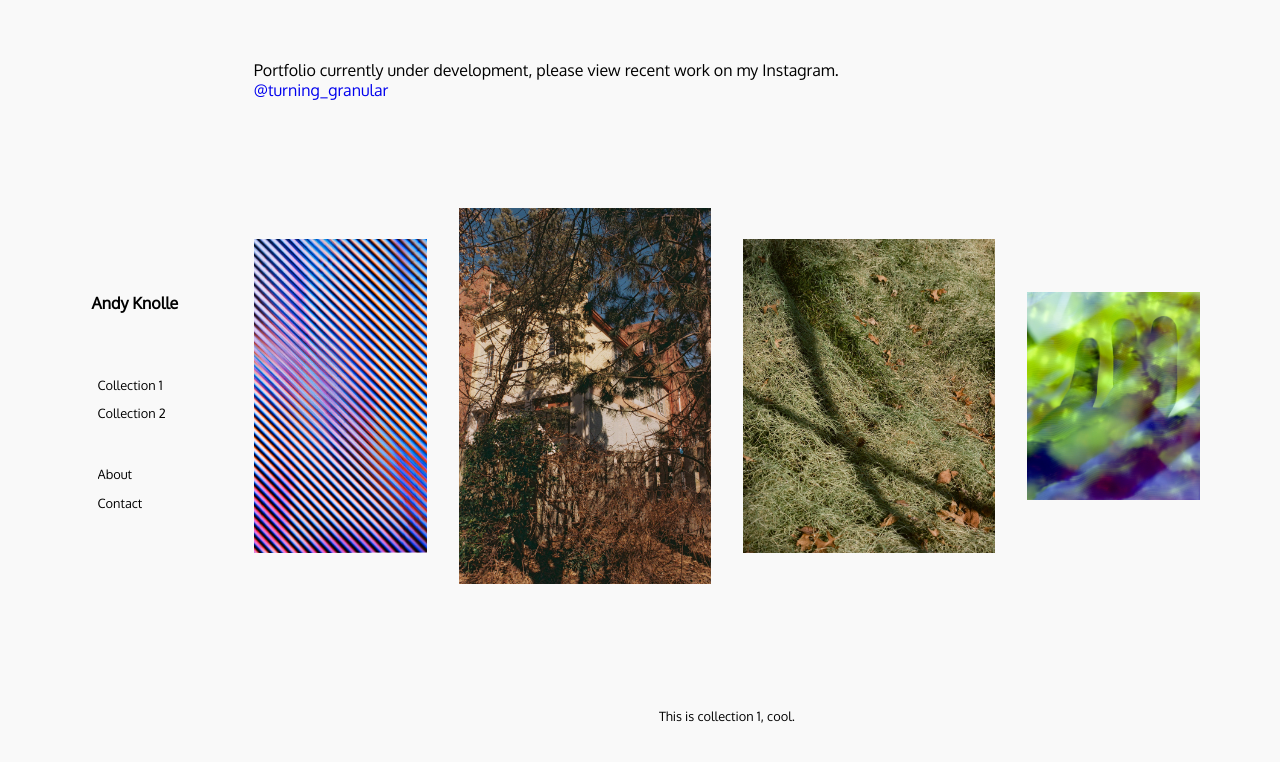
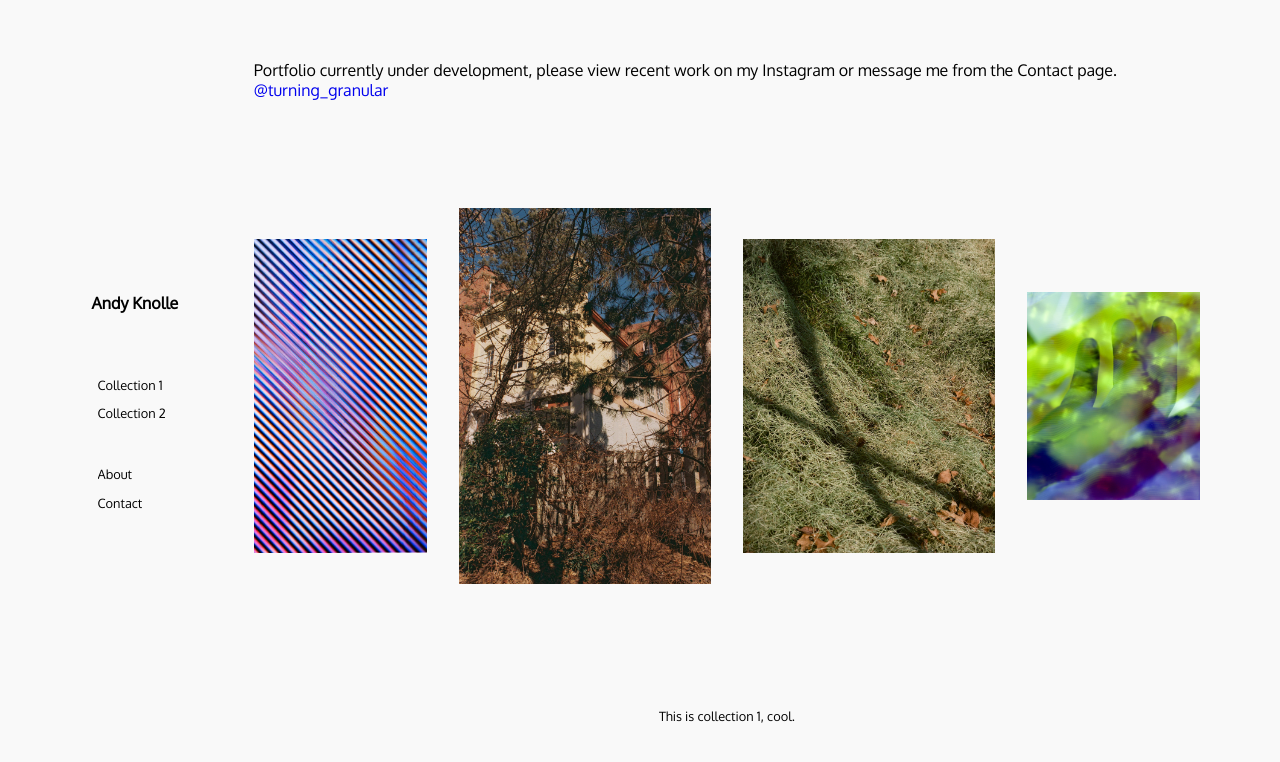
Before and after one commit to louieknolle/Andy_Art_React, a React (Create React App) app: page / in a window 1280 px wide. Shown: the top 762 px of the page. Built offline with nearby package versions, Linux system fonts and the light colour scheme.

Commit message:
update under dev notice

```diff
--- a/src/components/SharedLayout.js
+++ b/src/components/SharedLayout.js
@@ -15,7 +15,7 @@ const SharedLayout = () => {
         <div>
           <p style={mystyle}>
             Portfolio currently under development, please view recent work on my
-            Instagram.
+            Instagram or message me from the Contact page.
           </p>
           {/* <FontAwesomeIcon icon={faInstagram} /> */}
           <a
```
